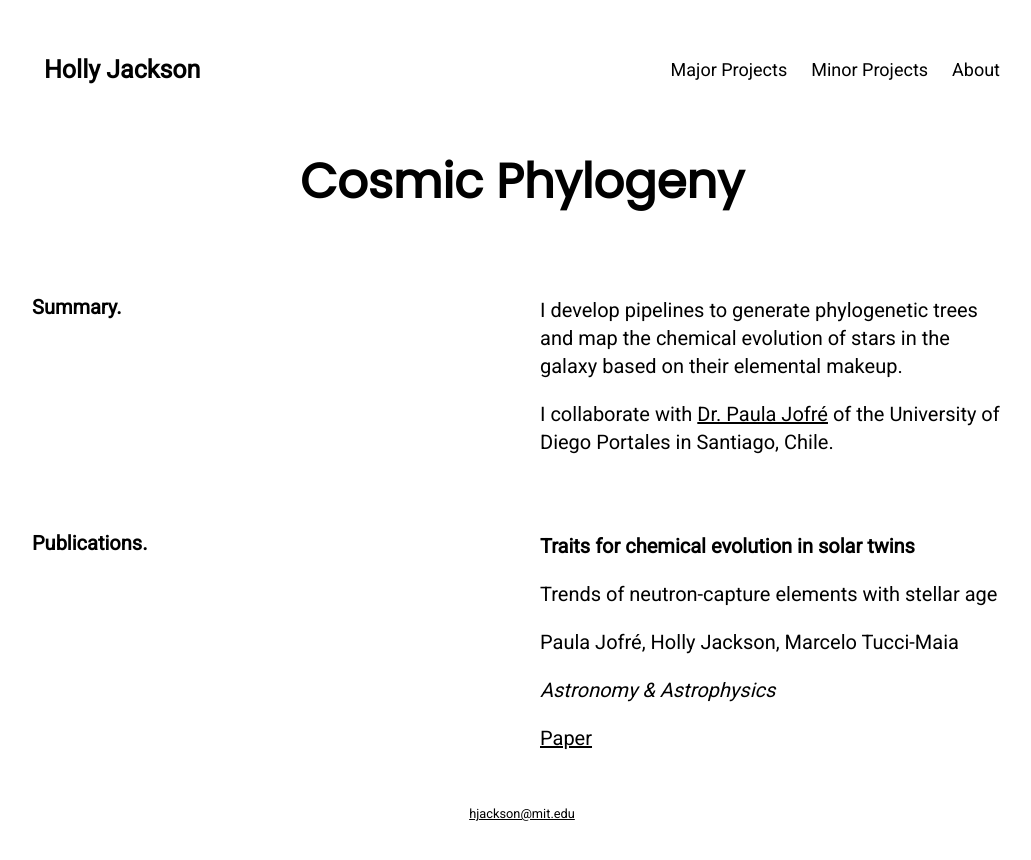
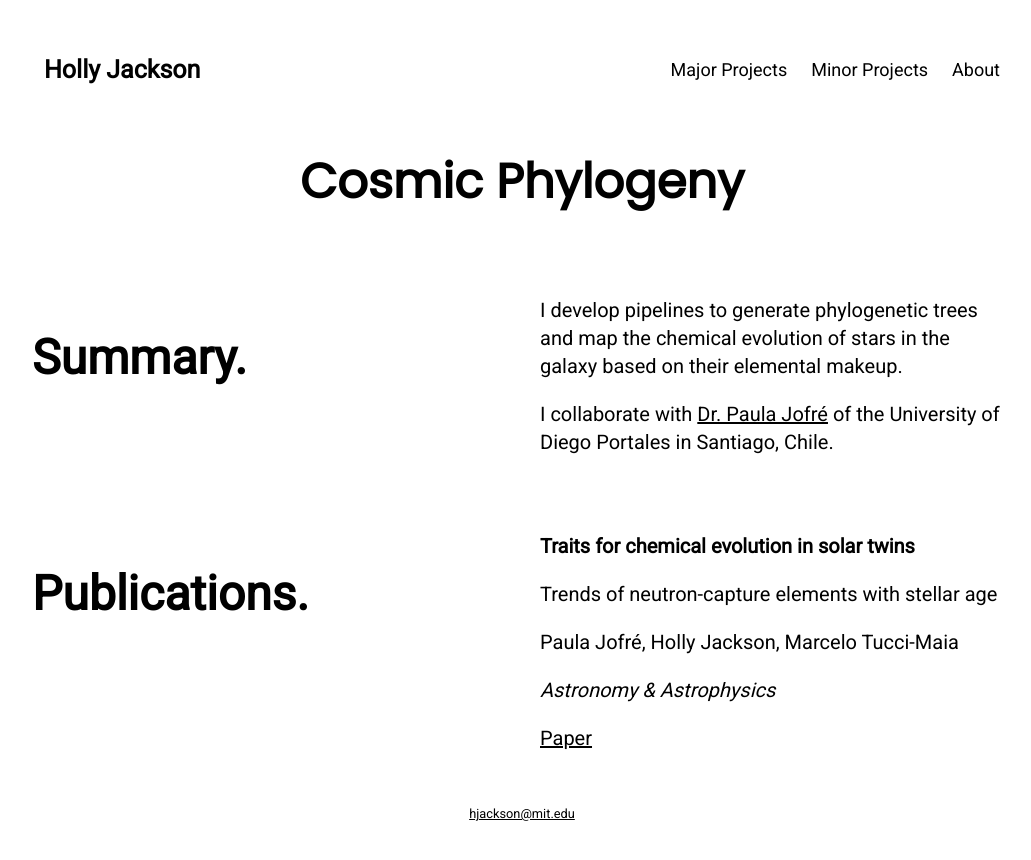
Before and after one commit to hollyjackson/hollyjackson.github.io, a Jekyll site: the page built from major-projects/cosmic-phylogeny/index.html, in a window 1280 px wide. Shown: the top 860 px of the page, without its empty margins (118-1149 px from the left). Built offline with Jekyll 4.4.1, drawn with Linux system fonts in a browser that asks for light colours.

Commit message:
title style

```diff
--- a/css/main.css
+++ b/css/main.css
@@ -87,6 +87,14 @@ h1 {
 h2 {
     font-weight: bold;
     font-size: 1.25em;
+    font-family: 'Roboto', sans-serif;
+    line-height: 1.4em;
+    text-align: left;
+}
+
+h3 {
+    font-weight: bold;
+    font-size: 3em;
     font-family: 'Roboto', sans-serif;
     line-height: 1.4em;
     text-align: left;
--- a/major-projects/cosmic-phylogeny/index.html
+++ b/major-projects/cosmic-phylogeny/index.html
@@ -7,7 +7,7 @@ menu: <a href="/">Major Projects</a><a href="/minor-projects">Minor Projects</a>
 <div class="row_grid">
     <div class="column_grid">
         <div class="content">
-            <h2 style="text-align:left">Summary.</h2>
+            <h3 style="text-align:left">Summary.</h3>
         </div>
     </div>
     <div class="column_grid">
@@ -18,7 +18,7 @@ menu: <a href="/">Major Projects</a><a href="/minor-projects">Minor Projects</a>
     </div>
     <div class="column_grid">
         <div class="content">
-            <h2 style="text-align:left">Publications.</h2>
+            <h3 style="text-align:left">Publications.</h3>
         </div>
     </div>
     <div class="column_grid">
```
